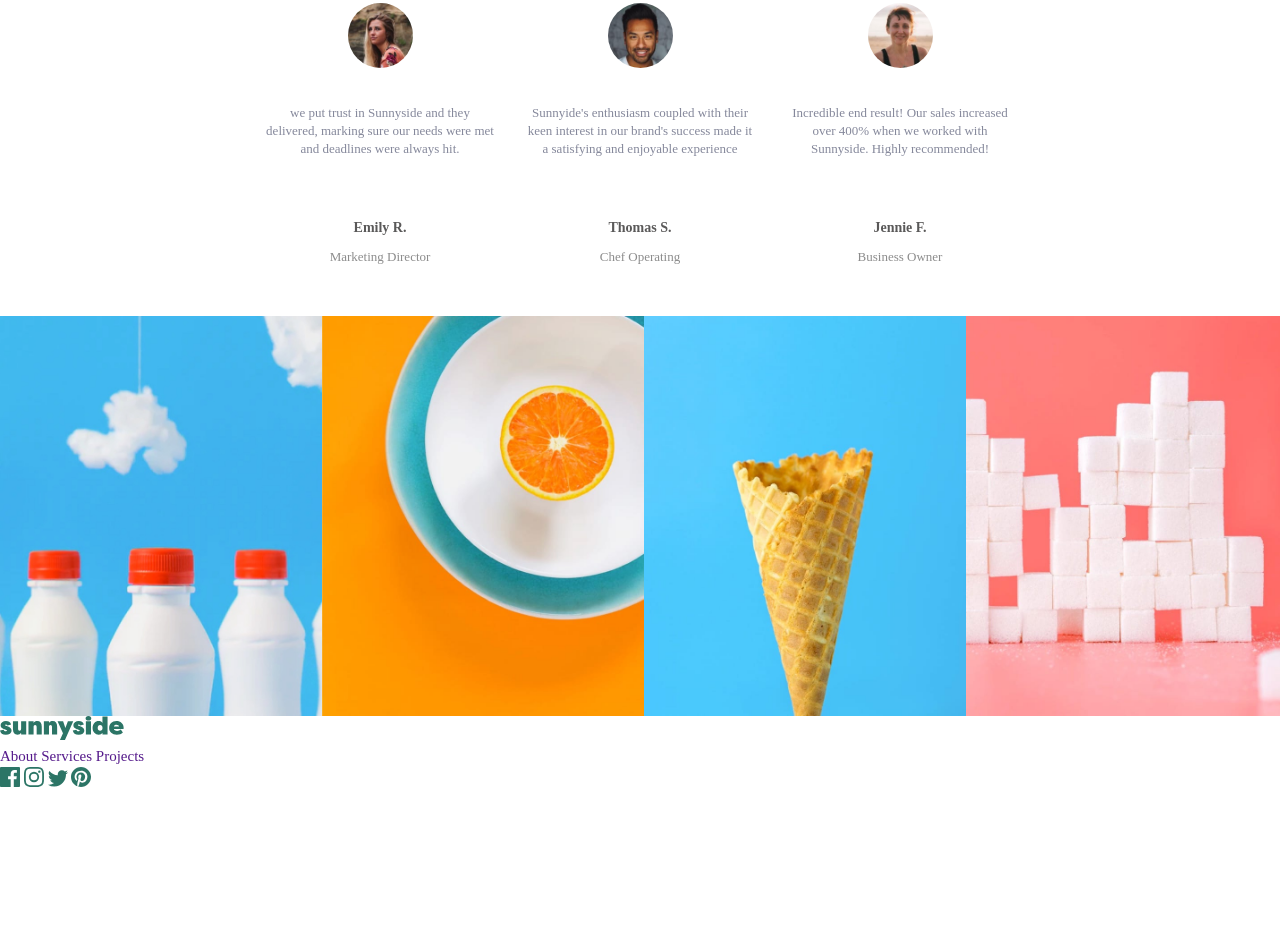
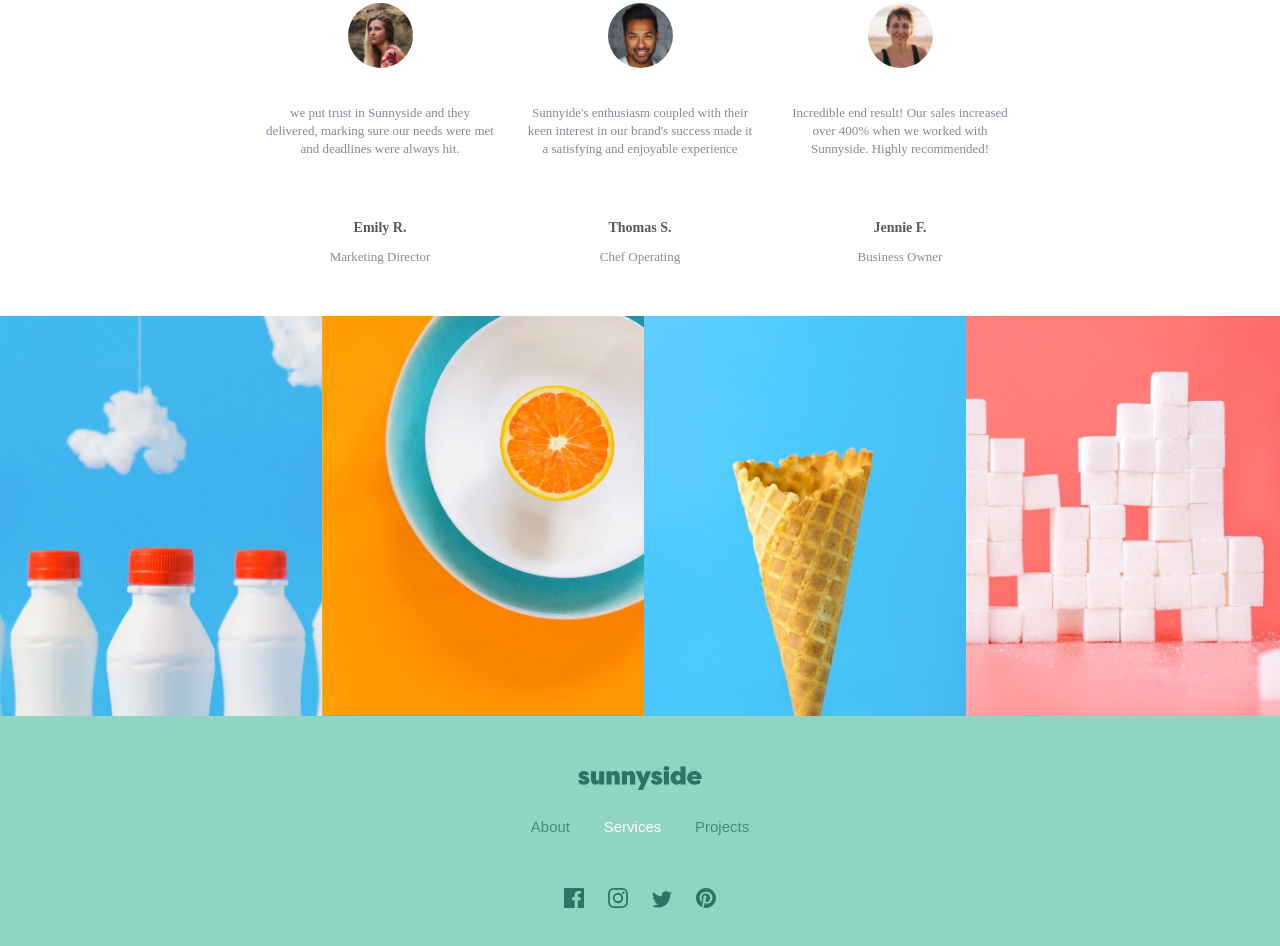
Before and after one commit to BlanchardIlela/SunnySide.com, a plain HTML site: page index.html in a window 1280 px wide. Shown: the part 2527-3473 px from the top of the page. Before the commit the page ends 3320 px from the top, so only its background shows below. Drawn offline with Linux system fonts and the light colour scheme.

Commit message:
Style de la partie footer

```diff
--- a/app.css
+++ b/app.css
@@ -221,6 +221,47 @@ img{
 .section_produits img{
     width: 70%;
 }
+
+.footer{
+    display: block;
+    width: 100%;
+    height: 250px;
+    background:#90d4c4;
+}
+
+.footer-centered{
+    max-width: 1010px;
+    margin-left: auto;
+    margin-right: auto;
+    text-align: center;
+    padding-top: 50px;
+}
+
+.footer-nav{
+    padding-top: 20px;
+    padding-bottom: 50px;
+}
+
+.footer-nav a{
+    padding: 0 15px;
+    font-family: sans-serif;
+    color: #458c7e;
+    transition: color .3s;
+    -webkit-transition: color .3s;
+    -moz-transition: color .3s;
+    -ms-transition: color .3s;
+    -o-transition: color .3s;
+}
+
+.footer-nav a:hover, .footer-nav a.active{
+    color: #FFF;
+}
+
+.footer-social a{
+    padding: 0 10px;
+}
+
+
 @media screen and (max-width: 428px) {
     .header{
         height: 480px;
```
